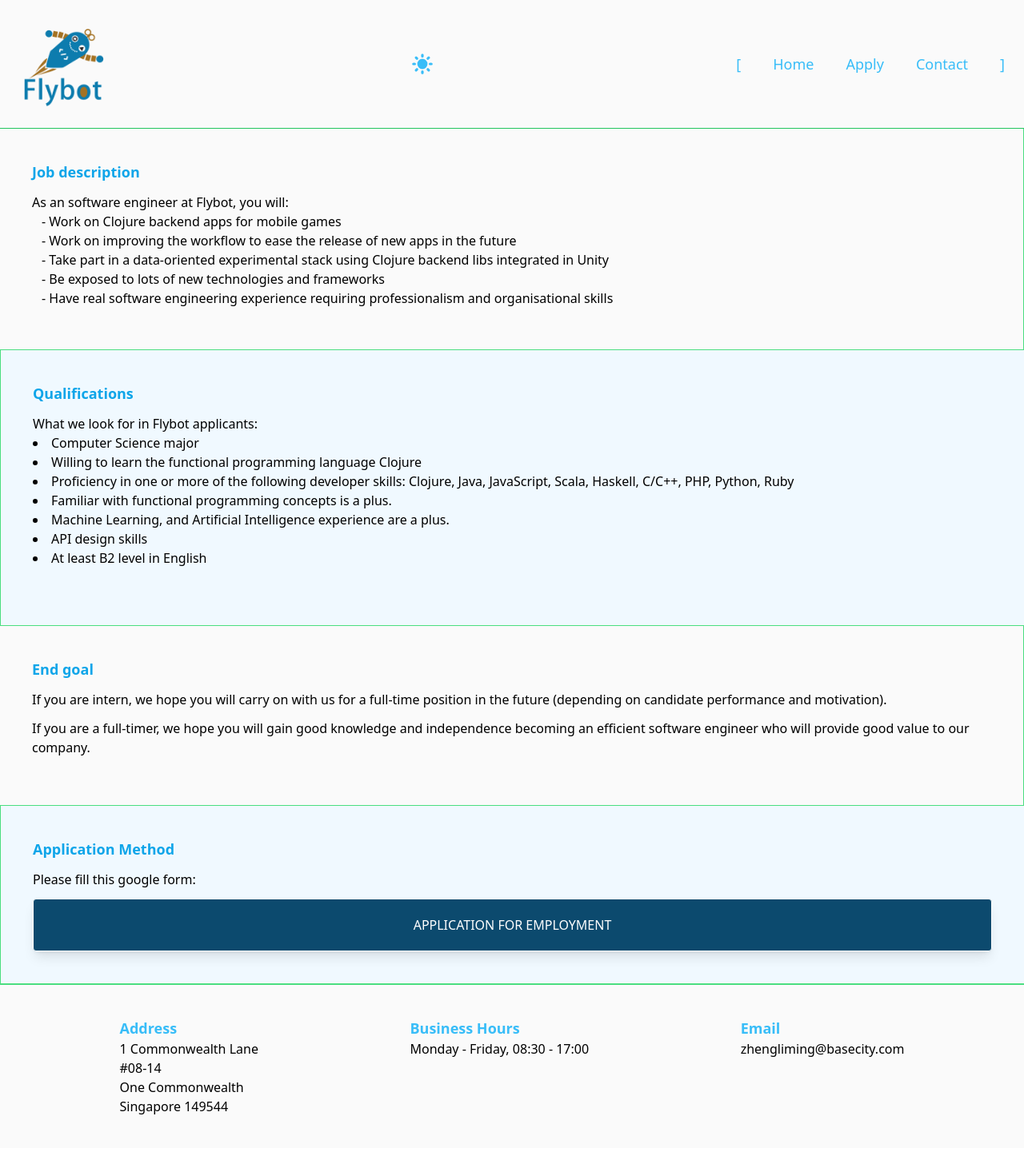
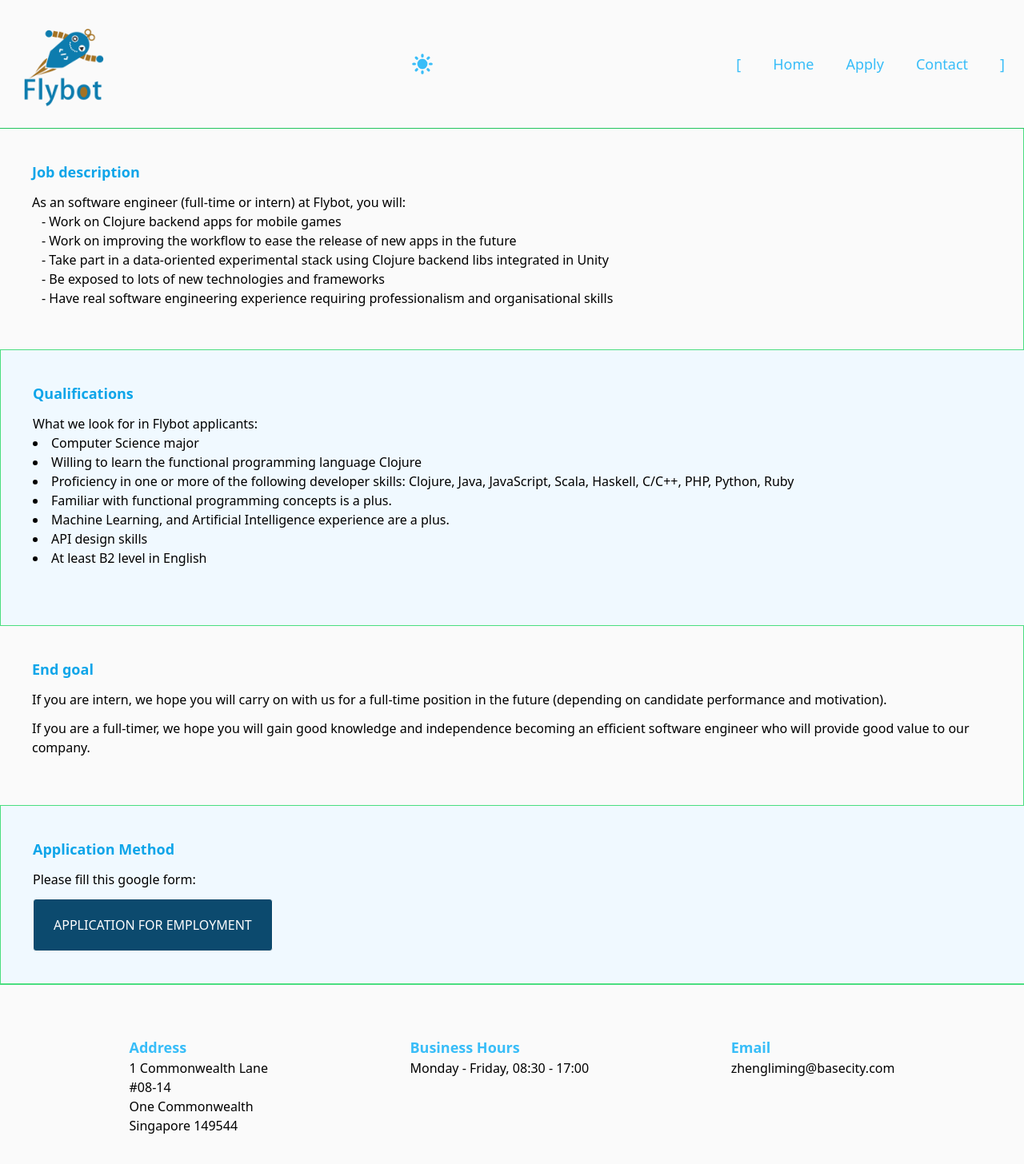
Before and after one commit to skydread1/flybot.sg, a React (Create React App) app: page /apply in a window 1280 px wide. Shown: the top 1456 px of the page at 80% size. Built offline with nearby package versions, Linux system fonts and the light colour scheme; the HTML template or start-up script is replaced by a standard one.

Commit message:
Fix shadow issue on hover and add position details to apply

```diff
--- a/src/componenents/Footer.jsx
+++ b/src/componenents/Footer.jsx
@@ -1,7 +1,7 @@
 function Footer() {
     return (
-        <footer id="footer-contact">
-            <div className="container lg:flex lg:justify-evenly mx-auto
+        <footer id="footer-contact" >
+            <div className="container lg:flex lg:justify-evenly mx-auto p-6
                             border-t border-green-400 text-center lg:text-left">
                 <div className="m-10">
                     <h3 className="text-lg font-bold text-sky-400
--- a/src/pages/Apply.jsx
+++ b/src/pages/Apply.jsx
@@ -4,12 +4,13 @@ function Apply() {
             <section className="container mx-auto">
                 {/* Job description */}
                 <div className="w-full p-10 border-b lg:border-r border-green-400
-                hover:shadow-lg dark:shadow-sky-200">
+                hover:shadow-md hover:border relative z-50
+              dark:shadow-green-400">
                     <div className="w-full">
                         <h2 className="text-lg font-bold text-center lg:text-left text-sky-500 pb-3">
                             Job description
                         </h2>
-                        <p>As an software engineer at Flybot, you will:</p>
+                        <p>As an software engineer (full-time or intern) at Flybot, you will:</p>
                         <ul className="pb-3 text-left">
                             <li className="pl-3">- Work on Clojure backend apps for mobile games</li>
                             <li className="pl-3">- Work on improving the workflow to ease the release of new apps in the future
@@ -25,7 +26,9 @@ function Apply() {
 
                 {/* Qualifications */}
                 <div className="w-full p-10 border-b bg-sky-50 lg:border-l border-green-400
-                dark:bg-zinc-800 hover:shadow-lg dark:shadow-sky-200">
+                dark:bg-zinc-800
+                hover:shadow-md hover:border relative z-50
+              dark:shadow-green-400">
                     <div className="w-full pb-5">
                         <h2 className="text-lg font-bold text-center lg:text-left text-sky-500 pb-3">
                             Qualifications
@@ -46,7 +49,8 @@ function Apply() {
 
                 {/* End goal */}
                 <div className="w-full p-10 border-b lg:border-r border-green-400
-                hover:shadow-lg dark:shadow-sky-200">
+                hover:shadow-md hover:border relative z-50
+              dark:shadow-green-400">
                     <div className="w-full pb-5">
                         <h2 className="text-lg font-bold text-center lg:text-left text-sky-500 pb-3">
                             End goal
@@ -60,15 +64,17 @@ function Apply() {
 
                 {/* Application Method */}
                 <div className="w-full p-10 bg-sky-50 border-b lg:border-l border-green-400
-                dark:bg-zinc-800 hover:shadow-lg dark:shadow-sky-200">
+                dark:bg-zinc-800
+                hover:shadow-md hover:border relative z-50
+              dark:shadow-green-400">
                     <div className="w-full">
                         <h2 className="text-lg font-bold text-center lg:text-left text-sky-500 pb-3">
                             Application Method
                         </h2>
                         <p className="pb-3">Please fill this google form:</p>
                         <a href="https://docs.google.com/forms/d/e/1FAIpQLScq-J0zaqLhWYtllUkBL3OpY-t7OiqJEKPJHsbEKvM3EB1lbg/viewform"
-                            className="block text-center p-5 rounded bg-sky-900 border border-white text-white
-                            focus:outline-none shadow-lg hover:shadow-blue-200"
+                            className="block text-center lg:w-1/4 p-5 rounded bg-sky-900 border border-white text-white
+                            focus:outline-none hover:border-black hover:text-black"
                             target="_blank" rel="noreferrer">
                             APPLICATION FOR EMPLOYMENT
                         </a>
--- a/src/pages/Home.jsx
+++ b/src/pages/Home.jsx
@@ -14,8 +14,8 @@ function Home() {
                 {/* Clojure */}
                 <div
                     className="lg:flex lg:space-x-10 w-full justify-center items-center p-10 border-b lg:border-r border-green-400
-                    group hover:shadow-lg
-                    dark:shadow-sky-200">
+                    group hover:shadow-md hover:border relative z-50
+                    dark:shadow-green-400">
                     <div className="hidden lg:block w-full lg:w-1/4 group-hover:animate-pulse">
                         <img src={ClojureLogo} alt="Clojure logo"
                             className="w-1/2 dark:hidden" />
@@ -58,8 +58,8 @@ function Home() {
                 {/* Functional Programming */}
                 <div
                     className="lg:flex lg:space-x-10 w-full justify-center items-center p-10 border-b bg-sky-50 lg:border-l border-green-400
-                    group hover:shadow-lg
-                    dark:bg-zinc-800 dark:shadow-sky-200">
+                    group hover:shadow-md hover:border relative z-40
+                    dark:bg-zinc-800 dark:shadow-green-400">
                     <div className="w-full lg:w-2/4">
                         <h2 className="text-lg font-bold text-center lg:text-left text-sky-500 lg:pb-3
                         dark:text-sky-200">
@@ -92,8 +92,8 @@ function Home() {
                 {/* Client */}
                 <div
                     className="lg:flex lg:space-x-10 w-full justify-center items-center p-10 border-b lg:border-r border-green-400
-                    group hover:shadow-lg
-                    dark:shadow-sky-200">
+                    group hover:shadow-md hover:border relative z-30
+                    dark:shadow-green-400">
                     <div className="hidden lg:block lg:w-1/4 group-hover:animate-pulse">
                         <img src={SuitsImage} alt="4 suits of a classic deck"
                             className="w-1/2 dark:hidden" />
@@ -130,8 +130,8 @@ function Home() {
                 {/* Magic */}
                 <div
                     className="lg:flex lg:space-x-10 w-full justify-center items-center p-10 bg-sky-50 lg:border-l border-green-400
-                    group hover:shadow-lg
-                    dark:bg-zinc-800 dark:shadow-sky-200">
+                    group hover:shadow-md hover:border relative z-20
+                    dark:bg-zinc-800 dark:shadow-green-400">
                     <div className="w-full lg:w-2/4">
                         <h2 className="text-lg font-bold text-center lg:text-left text-sky-500 lg:pb-3
                         dark:text-sky-200">
```
